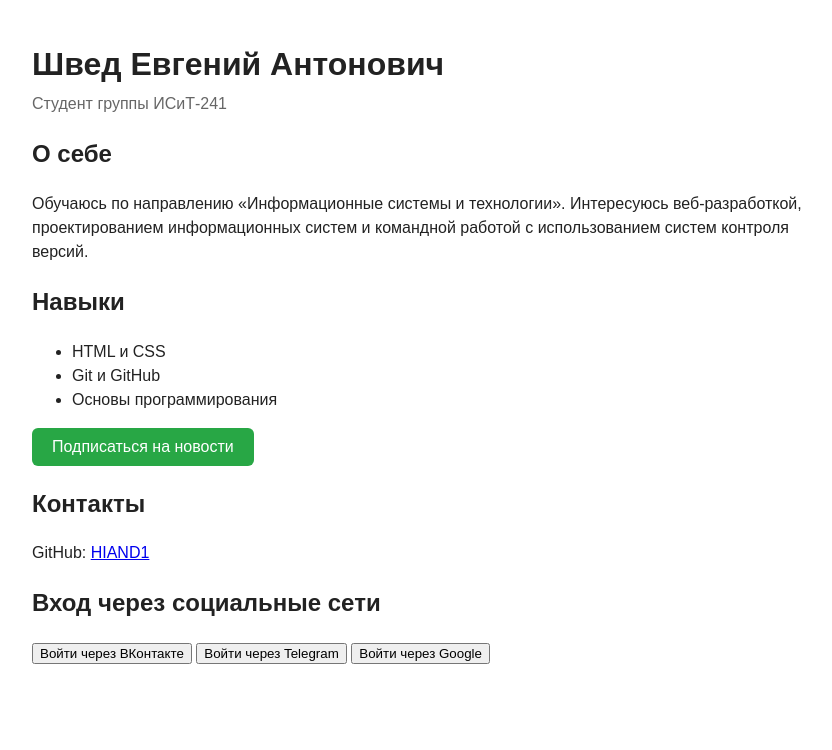
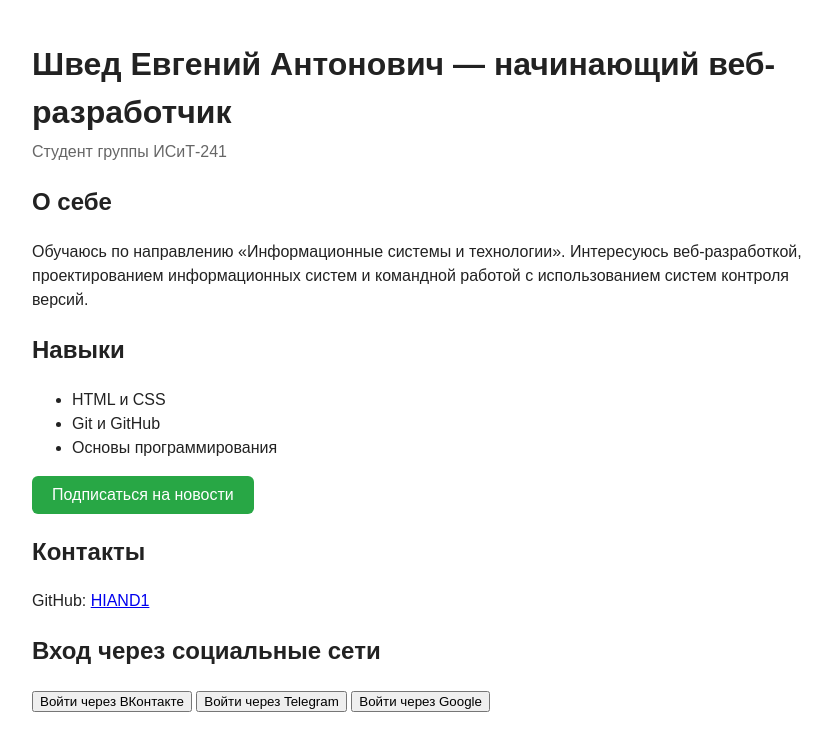
Before and after one commit to HIAND1/Git6, a plain HTML site: page index.html in a window 1280 px wide. Shown: the whole page, without its empty margins (208-1040 px from the left). Drawn offline with Linux system fonts and the light colour scheme.

Commit message:
Заголовок: начинающий веб-разработчик

```diff
--- a/index.html
+++ b/index.html
@@ -12,7 +12,7 @@
   </style>
 </head>
 <body>
-  <h1>Швед Евгений Антонович</h1>
+  <h1>Швед Евгений Антонович — начинающий веб-разработчик</h1>
   <p class="subtitle">Студент группы ИСиТ-241</p>
 
   <h2>О себе</h2>
```
